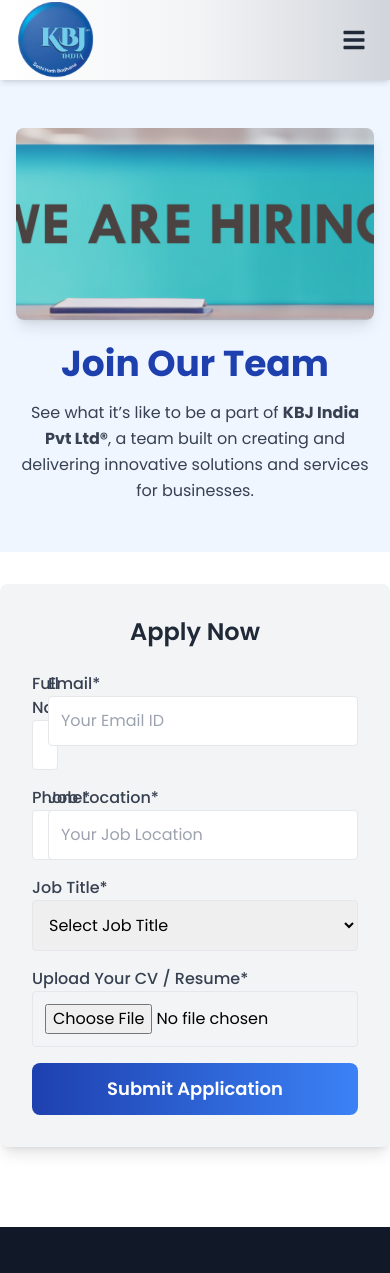
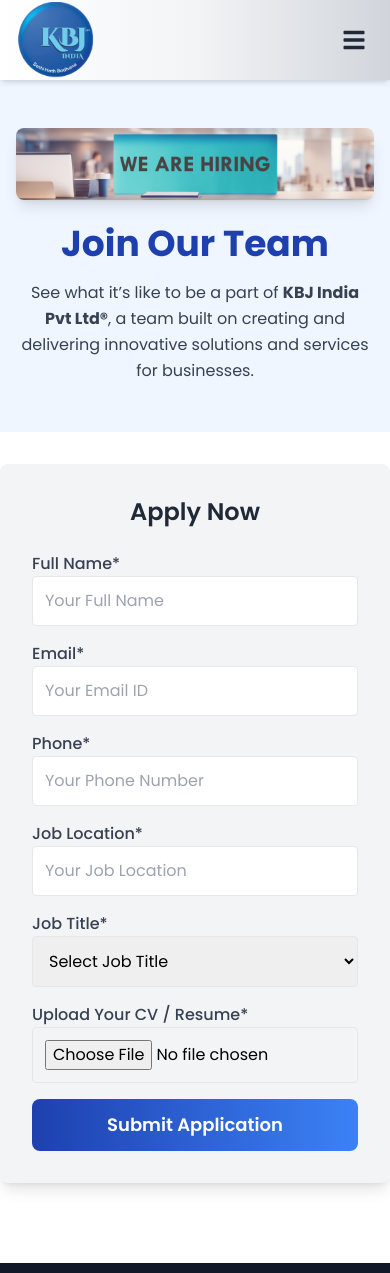
Before and after one commit to dnyaneshwar-nade/kbjindia, a React (Vite) app: page /careers in a window 390 px wide. Shown: the top 1273 px of the page. Built offline with nearby package versions, Linux system fonts and the light colour scheme.

Commit message:
career page responsive

```diff
--- a/src/components/pages/Career.jsx
+++ b/src/components/pages/Career.jsx
@@ -8,7 +8,7 @@
             <img
                 src="/assets/career.png" // Change this to your actual image path
                 alt="Join Our Team"
-                className="w-full h-48 object-cover rounded-lg shadow-lg"
+                className="w-full h-auto object-cover rounded-lg shadow-lg"
             />
             <h2 className="text-4xl font-extrabold text-blue-800 mt-6 text-center">
                 Join Our Team
@@ -25,23 +25,23 @@
         </h3>
         <form action="#" method="POST" encType="multipart/form-data" className="space-y-4">
             <div className="grid grid-cols-1 md:grid-cols-2 gap-4">
-            <div>
+            <div className="md:col-span-1">
                 <label className="block text-gray-700 font-medium">Full Name*</label>
                 <input type="text" placeholder="Your Full Name" className="w-full p-3 border rounded" required />
             </div>
-            <div>
+            <div className="md:col-span-1">
                 <label className="block text-gray-700 font-medium">Email*</label>
                 <input type="email" placeholder="Your Email ID" className="w-full p-3 border rounded" required />
             </div>
-            <div>
+            <div className="md:col-span-1">
                 <label className="block text-gray-700 font-medium">Phone*</label>
                 <input type="tel" placeholder="Your Phone Number" className="w-full p-3 border rounded" required />
             </div>
-            <div>
+            <div className="md:col-span-1">
                 <label className="block text-gray-700 font-medium">Job Location*</label>
                 <input type="text" placeholder="Your Job Location" className="w-full p-3 border rounded" required />
             </div>
-            <div className="col-span-2">
+            <div className="md:col-span-2">
                 <label className="block text-gray-700 font-medium">Job Title*</label>
                 <select className="w-full p-3 border rounded" required>
                 <option value="">Select Job Title</option>
@@ -51,7 +51,7 @@
                 <option value="Sales Manager">Sales Manager</option>
                 </select>
             </div>
-            <div className="col-span-2">
+            <div className="md:col-span-2">
                 <label className="block text-gray-700 font-medium">Upload Your CV / Resume*</label>
                 <input type="file" className="w-full p-3 border rounded" required />
             </div>
@@ -62,6 +62,7 @@
             </button>
         </form>
         </div>
+
     </section>
   );
 };
```
Lines whose indentation alone changed are shown as unchanged.
